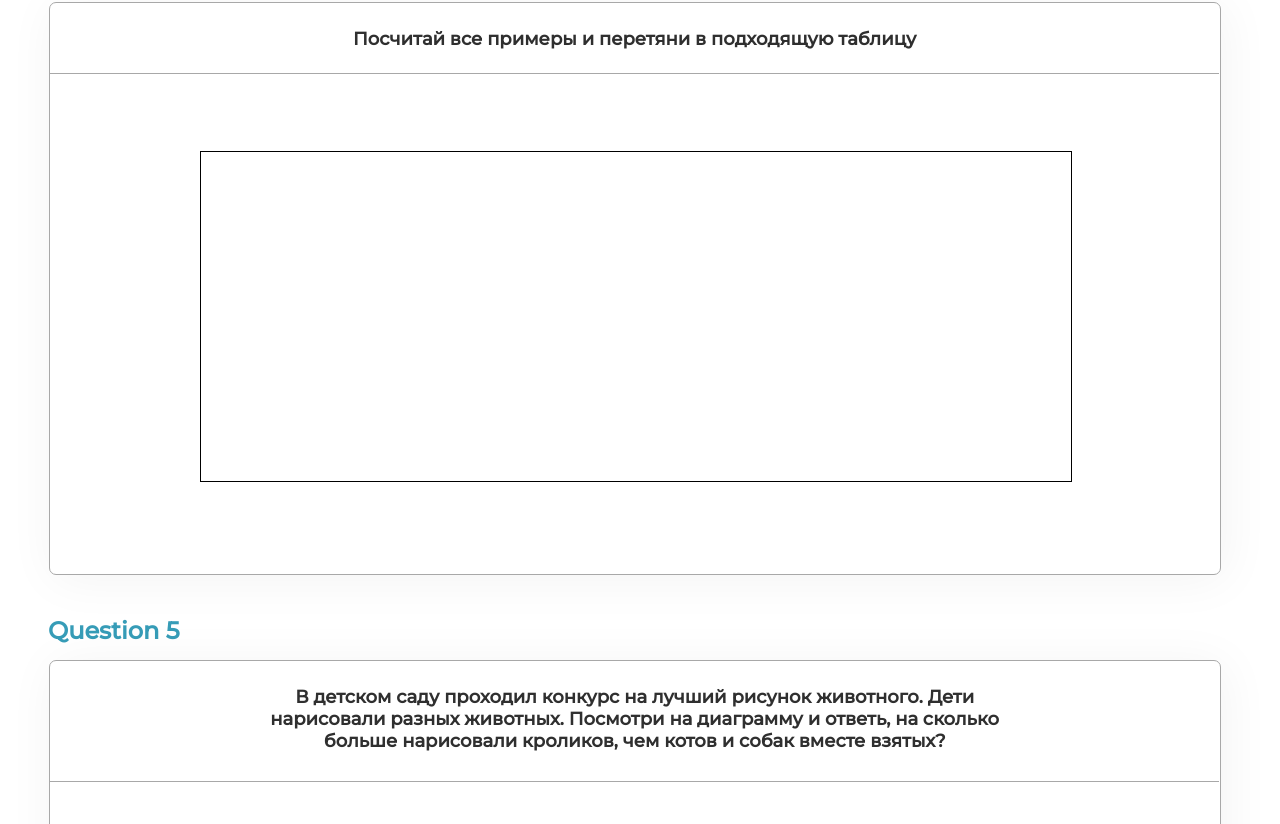
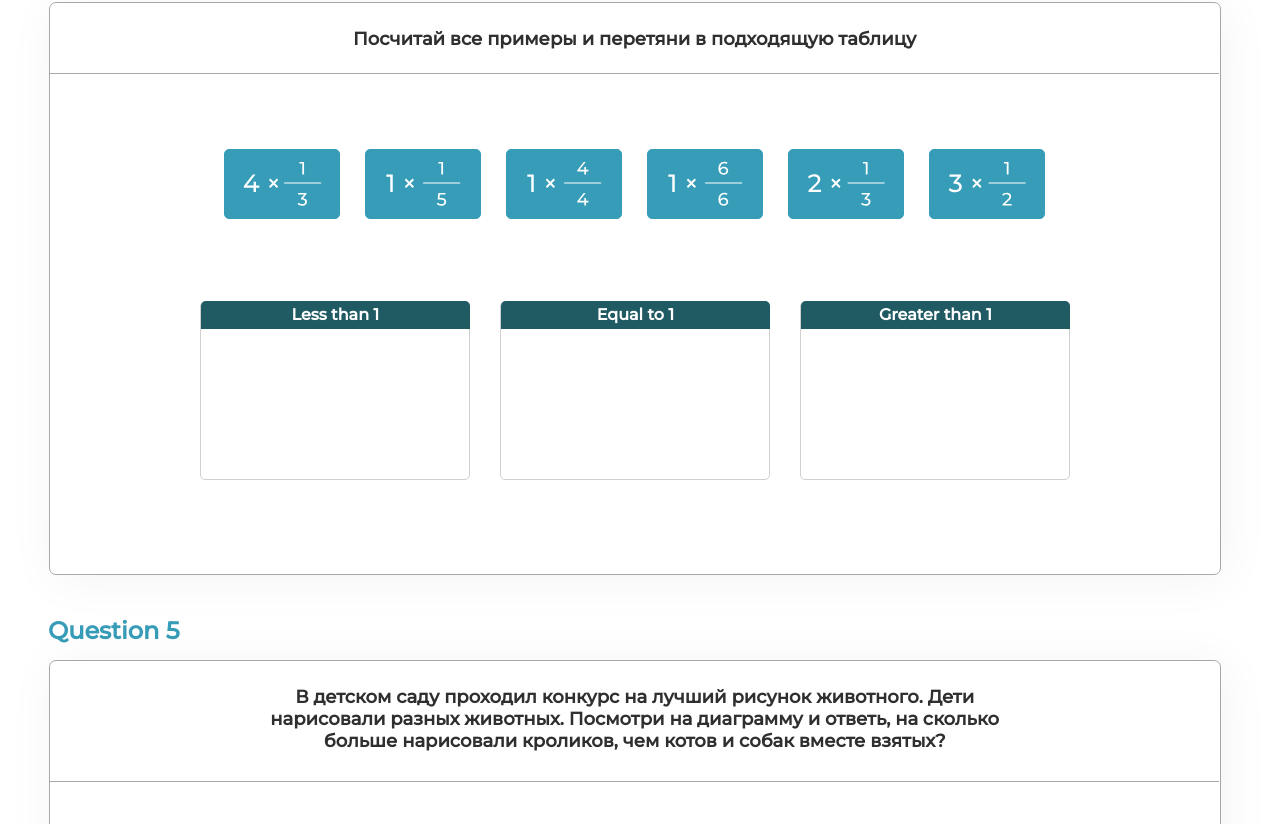
Before and after one commit to BossNumber1/5gradePractithink, a plain HTML site: page RESULT/index.html in a window 1280 px wide. Shown: the part 1716-2540 px from the top of the page. Drawn offline with nearby package versions, Linux system fonts and the light colour scheme; a script that the page names is missing.

Commit message:
made the layout of 4 question

```diff
--- a/RESULT/index.html
+++ b/RESULT/index.html
@@ -142,7 +142,57 @@
                         Посчитай все примеры и перетяни в подходящую таблицу
                     </div>
                     <div class="lineUnderHeading4"></div>
-                    <div class="content4"></div>
+                    <div class="content4">
+                        <div class="topRow4">
+                            <div>
+                                <img
+                                    src="./pictures/4que/expression1.svg"
+                                    alt="expression"
+                                />
+                            </div>
+                            <div>
+                                <img
+                                    src="./pictures/4que/expression2.svg"
+                                    alt="expression"
+                                />
+                            </div>
+                            <div>
+                                <img
+                                    src="./pictures/4que/expression3.svg"
+                                    alt="expression"
+                                />
+                            </div>
+                            <div>
+                                <img
+                                    src="./pictures/4que/expression4.svg"
+                                    alt="expression"
+                                />
+                            </div>
+                            <div>
+                                <img
+                                    src="./pictures/4que/expression5.svg"
+                                    alt="expression"
+                                />
+                            </div>
+                            <div>
+                                <img
+                                    src="./pictures/4que/expression6.svg"
+                                    alt="expression"
+                                />
+                            </div>
+                        </div>
+                        <div class="bottomRow4">
+                            <div class="basket4">
+                                <div class="headerBasket4">Less than 1</div>
+                            </div>
+                            <div class="basket4">
+                                <div class="headerBasket4">Equal to 1</div>
+                            </div>
+                            <div class="basket4">
+                                <div class="headerBasket4">Greater than 1</div>
+                            </div>
+                        </div>
+                    </div>
                 </div>
             </div>
             <div class="question5">
--- a/RESULT/styles/question4.css
+++ b/RESULT/styles/question4.css
@@ -37,71 +37,54 @@
     left: calc(50% - 870px / 2);
     width: 870px;
     height: 329px;
-    border: 1px solid;
 }
 
-.leftColumn4,
-.rightColumn4 {
-    width: 170px;
-    height: 265px;
-
-    /* border: 1px solid red; */
+.topRow4 {
+    left: calc(50% - 821px / 2);
+    width: 821px;
+    height: 70px;
+    display: flex;
+    align-items: center;
+    justify-content: space-between;
 }
 
-/* rows styles */
+.topRow4 div {
+    cursor: grab;
+}
 
-.first1row4,
-.second1row4,
-.third1row4,
-.fourth1row4,
-.fifth1row4,
-.sixth1row4,
-.first2row4,
-.second2row4,
-.third2row4,
-.fourth2row4,
-.fifth2row4,
-.sixth2row4 {
-    border: 1px solid #0995e3;
-    width: 170px;
-    height: 45px;
-    margin: 0;
+.bottomRow4 {
+    top: 80px;
+    height: 179px;
+    display: flex;
+    align-items: center;
+    justify-content: space-between;
+}
+
+.basket4 {
+    width: 270px;
+    height: 179px;
+    border: 1px solid #d0d0d0;
+    box-sizing: border-box;
+    border-radius: 5px;
+}
+
+.headerBasket4 {
+    top: -1px;
+    width: 269.5px;
+    height: 28px;
+    background: #205b64;
+    border-top-left-radius: 5px;
+    border-top-right-radius: 5px;
     display: flex;
     align-items: center;
     justify-content: center;
-    font-weight: 600;
-    font-size: 18px;
+
+    /* below text styles */
+
+    font-style: normal;
+    font-weight: bold;
+    font-size: 16px;
+    line-height: 20px;
+    text-align: center;
+    color: #ffffff;
 }
-
-.first1row4,
-.first2row4 {
-    background-color: #abe9ff;
-}
-
-.second1row4,
-.third1row4,
-.fourth1row4,
-.fifth1row4,
-.sixth1row4,
-.second2row4,
-.third2row4,
-.fourth2row4,
-.fifth2row4,
-.sixth2row4 {
-    background-color: #fff;
-}
-
-.content4 input {
-    display: flex;
-    flex-direction: row;
-    justify-content: center;
-    align-items: center;
-    padding: 6px 16px;
-    width: 40px;
-    height: 30px;
-    background: #ffffff;
-    border: 1px solid #0995e3;
-    box-sizing: border-box;
-    border-radius: 5px;
-    text-align: center;
-}
```
Also changed, not shown: RESULT/pictures/4que/expression1.svg (added), RESULT/pictures/4que/expression2.svg (added), RESULT/pictures/4que/expression3.svg (added), RESULT/pictures/4que/expression4.svg (added), RESULT/pictures/4que/expression5.svg (added), RESULT/pictures/4que/expression6.svg (added).
